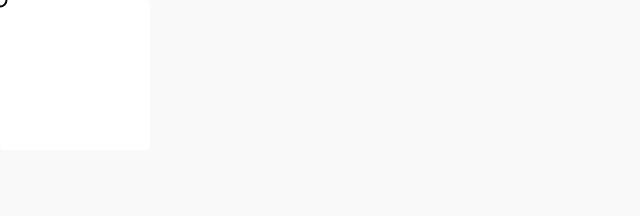
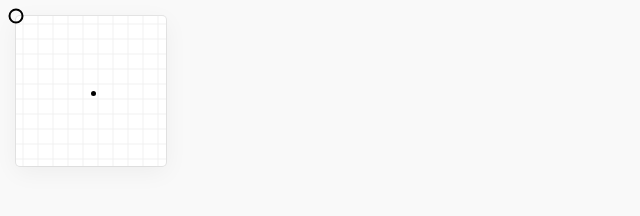
Before and after one commit to tetracalibers/Uispet-frontend, a Next.js app: page /demo/xyinput in a window 1280 px wide. Shown: the top 216 px of the page, without its empty margins (0-640 px from the left). Built offline with nearby package versions, Linux system fonts and the light colour scheme; a web font is replaced by a local one.

Commit message:
[XyInput] 座標らしい見た目にスタイリング

```diff
--- a/components/control/XyInput/index.tsx
+++ b/components/control/XyInput/index.tsx
@@ -11,10 +11,39 @@ interface XyInputProps {
 const DragArea = styled.div`
   width: 150px;
   height: 150px;
+  margin: 1rem;
   background: white;
   border-radius: 4px;
   position: relative;
   cursor: crosshair;
+  box-shadow: rgb(0 0 0 / 5%) 0px 6px 24px 0px, rgb(0 0 0 / 8%) 0px 0px 0px 1px;
+
+  /** 方眼紙 */
+  background-image: linear-gradient(
+      0deg,
+      transparent calc(100% - 1px),
+      #f0f0f0 calc(100% - 1px)
+    ),
+    linear-gradient(
+      90deg,
+      transparent calc(100% - 1px),
+      #f0f0f0 calc(100% - 1px)
+    );
+  background-size: 10% 10%;
+  background-repeat: repeat;
+  background-position: center center;
+
+  /** 原点 */
+  &::after {
+    content: '';
+    position: absolute;
+    top: 50%;
+    left: 50%;
+    width: 5px;
+    height: 5px;
+    background: black;
+    border-radius: 50%;
+  }
 `
 
 const Indicator = styled.div`
--- a/pages/demo/xyinput.tsx
+++ b/pages/demo/xyinput.tsx
@@ -12,8 +12,8 @@ const XyInputDemoPage: NextPage<Props> = () => {
   const onMove = useCallback((e: IndicatorDragEvent) => {
     const { x, y, width, height } = getAreaXyCoords(e)
     setXy({
-      x: Math.round((x / width) * 100),
-      y: Math.round((y / height) * 100),
+      x: (x / width) * 100,
+      y: (y / height) * 100,
     })
   }, [])
 
```
